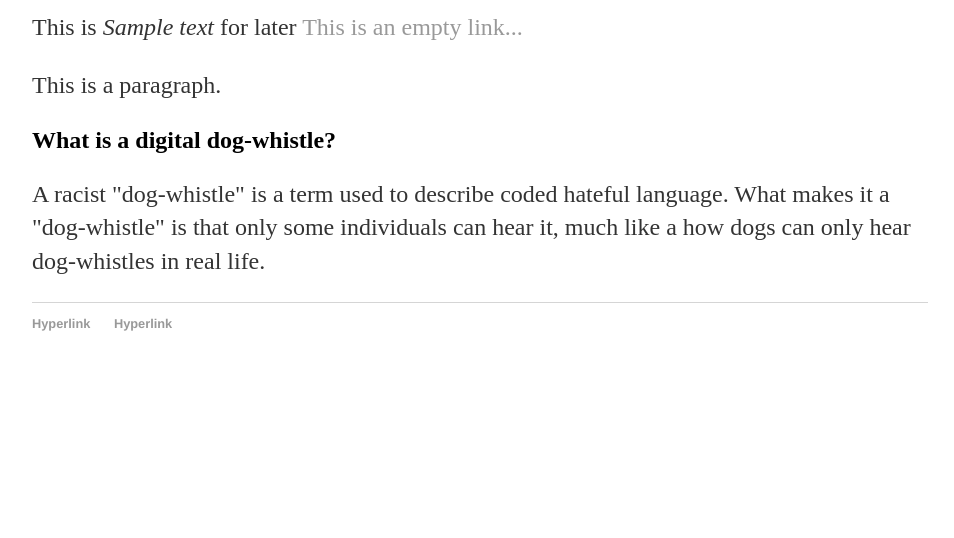
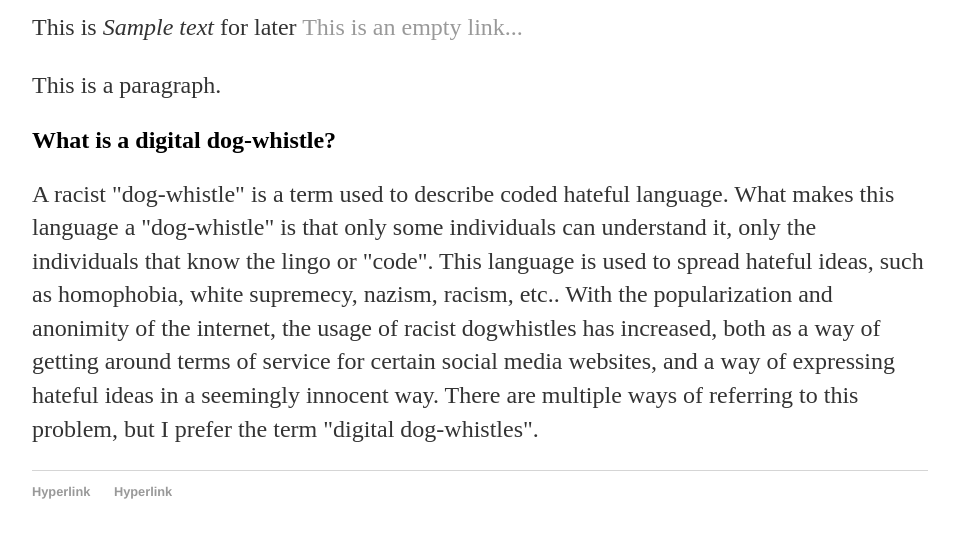
Before and after one commit to robinsonkal/robinsonkal.github.io, a plain HTML site: page index.html in a window 1280 px wide. Shown: the part 186-724 px from the top of the page, without its empty margins (160-1114 px from the left). Drawn offline with Linux system fonts and the light colour scheme.

Commit message:
Update index.html

```diff
--- a/index.html
+++ b/index.html
@@ -20,7 +20,7 @@
 				<p>This is <em>Sample text</em> for later <a href="/about">This is an empty link...</a></p>
 			<p>This is a paragraph.</p>
 			<h2>What is a digital dog-whistle?</h2>
-			<p>A racist "dog-whistle" is a term used to describe coded hateful language. What makes it a "dog-whistle" is that only some individuals can hear it, much like a how dogs can only hear dog-whistles in real life.</p>
+			<p>A racist "dog-whistle" is a term used to describe coded hateful language. What makes this language a "dog-whistle" is that only some individuals can understand it, only the individuals that know the lingo or "code". This language is used to spread hateful ideas, such as homophobia, white supremecy, nazism, racism, etc.. With the popularization and anonimity of the internet, the usage of racist dogwhistles has increased, both as a way of getting around terms of service for certain social media websites, and a way of expressing hateful ideas in a seemingly innocent way. There are multiple ways of referring to this problem, but I prefer the term "digital dog-whistles".  </p>
     		</div><!-- /.blurb -->
 		</div><!-- /.container -->
 		<footer>
```
